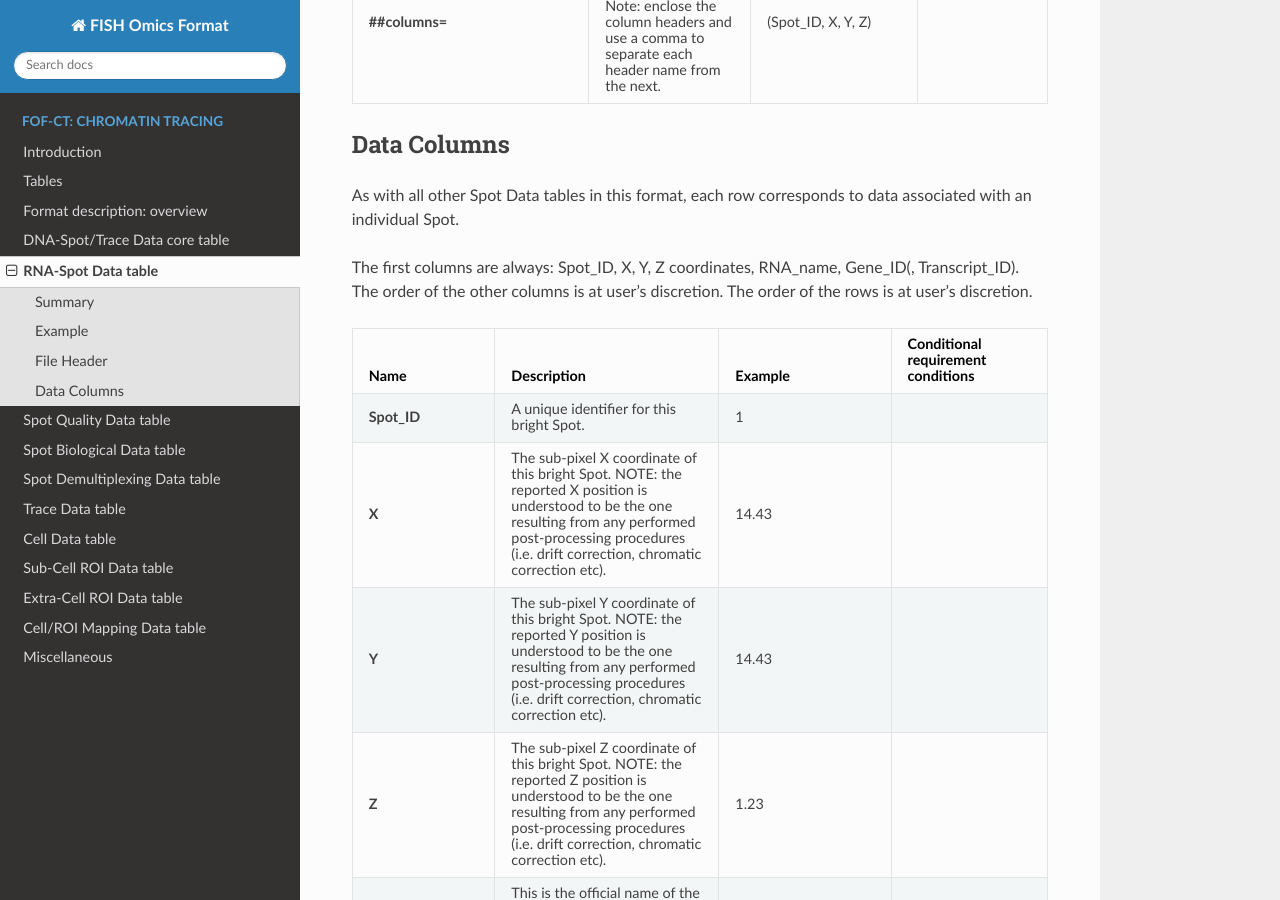
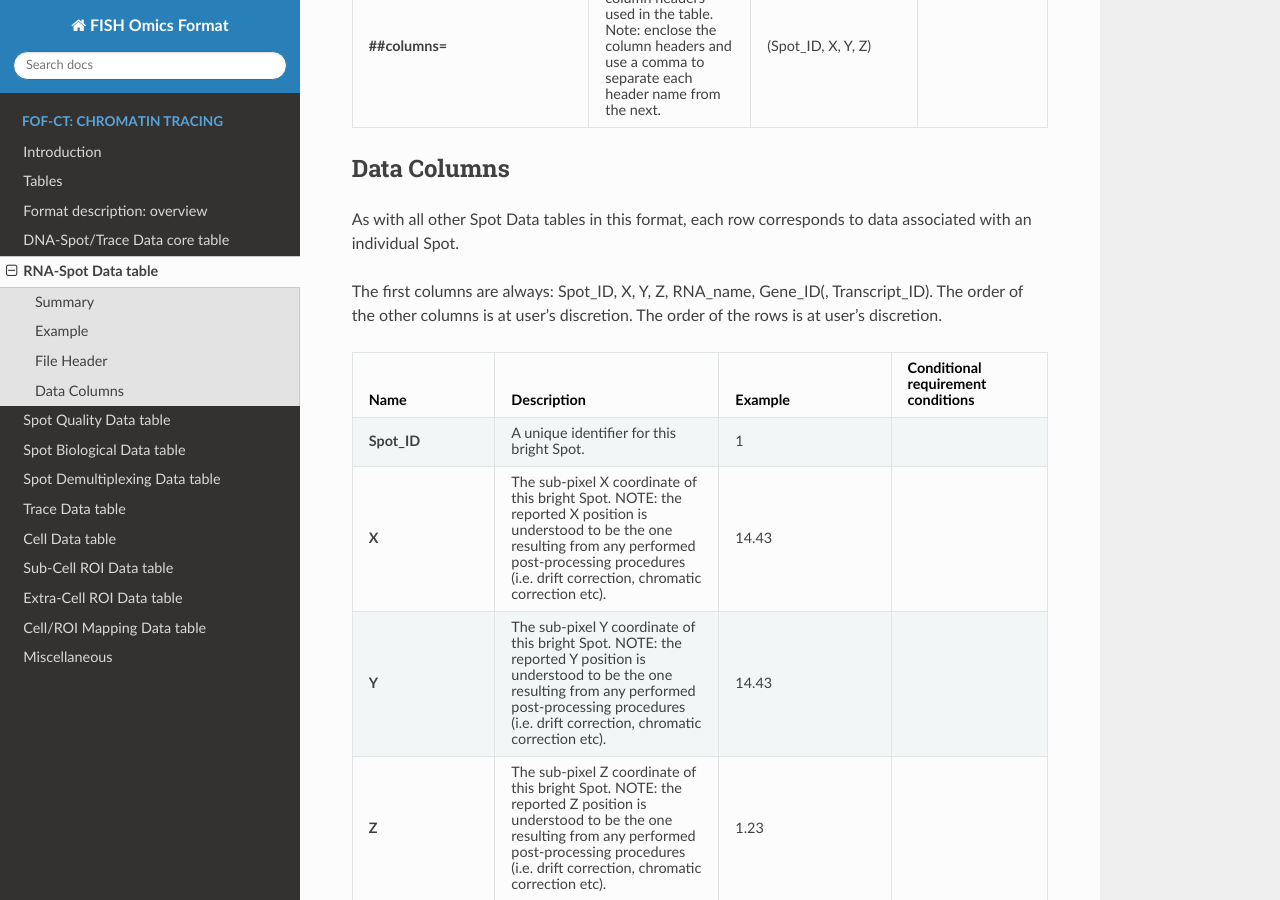
Before and after one commit to 4dn-dcic/fish_omics_format, a Sphinx documentation site: the page built from docs/source/rna.rst, in a window 1280 px wide and 900 px high, scrolled down 3816 px. Built offline with Sphinx 7.4.7 and the Read the Docs theme 2.0.0, drawn with Linux system fonts in a browser that asks for light colours; some of the changed text lies outside the part shown.

Commit message:
Update rna.rst

```diff
--- a/docs/source/rna.rst
+++ b/docs/source/rna.rst
@@ -55,11 +55,9 @@
 
 Data Columns
 ------------
+As with all other Spot Data tables in this format, each row corresponds to data associated with an individual Spot.
 
-As with all other Spot Data tables in this format, each row corresponds to
-data associated with an individual Spot.
-
-The first columns are always: Spot_ID, X, Y, Z coordinates, RNA_name,
+The first columns are always: Spot_ID, X, Y, Z, RNA_name,
 Gene_ID(, Transcript_ID).
 The order of the other columns is at user's discretion.
 The order of the rows is at user's discretion.
```
Also changed, not shown: other parts of docs/source/rna.rst (+2 -2 lines).
